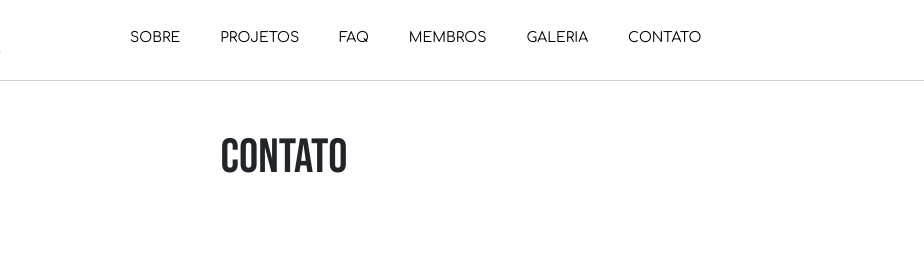
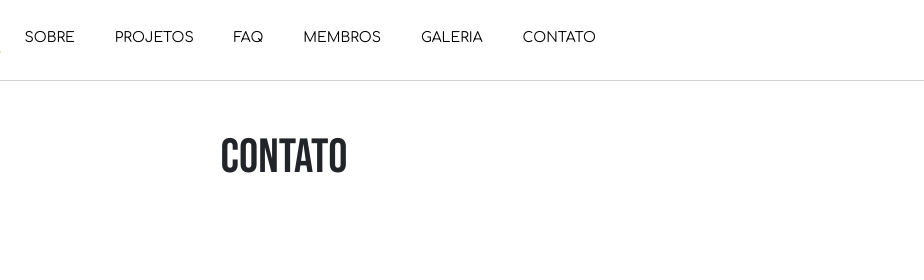
Before and after one commit to impactajovembrasil/impactajovembrasil.github.io, a plain HTML site: page contato.html in a window 1280 px wide. Shown: the top 280 px of the page, 356-1280 px from the left. Drawn offline with nearby package versions, Linux system fonts and the light colour scheme.

Commit message:
Menu - for mobiles and desktops

```diff
--- a/contato.html
+++ b/contato.html
@@ -32,8 +32,8 @@
 	<header>
     <nav id="navpc" class="fixed-top" style="position: relative;">
 
-    <!--  White Navbar  -->
-	<nav id="whitenav" class="navbar navbar-expand-lg navbar-light" style="background-color: rgba(255, 255, 255, 0.8);">
+    	<!--  White Navbar  -->
+		<nav id="whitenav" class="navbar navbar-expand-lg navbar-light" style="background-color: rgba(255, 255, 255, 0.8);">
 
 			<div class="container">
 
@@ -54,7 +54,7 @@
 
 
 				<div class="collapse navbar-collapse" id="whitenavbar">
-					<ul class="navbar-nav mx-auto">
+					<ul class="navbar-nav">
 						<!--mr,ml,mx auto -->
 						<li class="nav-item mr-4">
 							<a href="./sobre" class="nav-link ">SOBRE</a>
@@ -76,9 +76,10 @@
 						</li>
 					</ul>
 				</div>
+
 			</div>
 		</nav>
-        </nav>
+    </nav>
 
         <nav id="navmobile" class="fixed-top">
 
--- a/styles.css
+++ b/styles.css
@@ -125,6 +125,9 @@ header nav {                     /*media (max-width: 991px)  body overflow hidde
     display: none;
   }
 }
+#navpc .navbar-nav {
+	align-items: center;
+}
 /* navmobile */
 #navmobile {
   padding: .5rem;
@@ -190,7 +193,7 @@ header nav {                     /*media (max-width: 991px)  body overflow hidde
   text-decoration: none;
 }
 #navmobile .collapse {
-  transition: 200ms ease;
+  transition: 0ms ease;
 }
 .vertical-center { /*center menu vertically - maybe take away if more pages are added*/
 	top: -10%;
```
